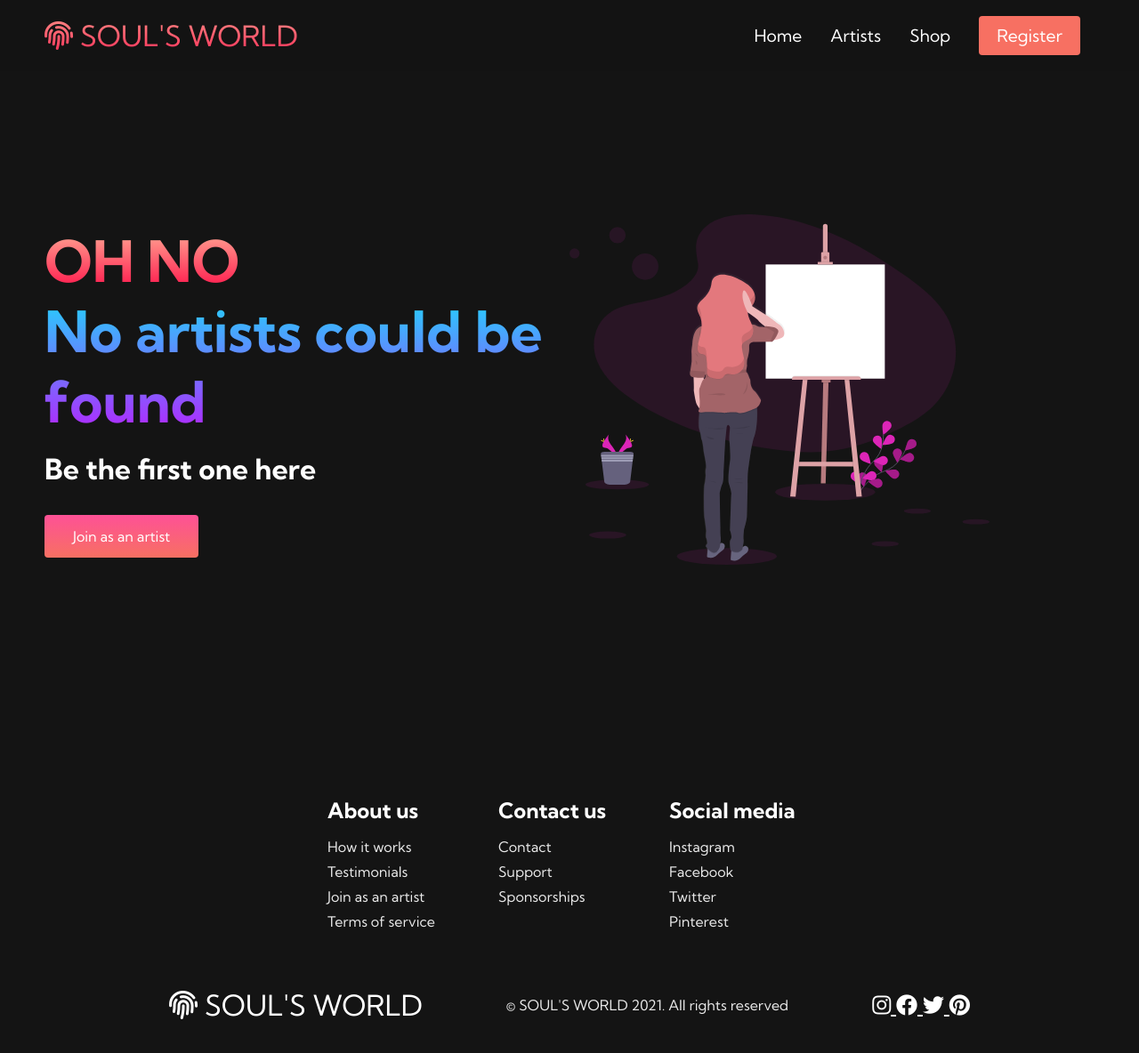
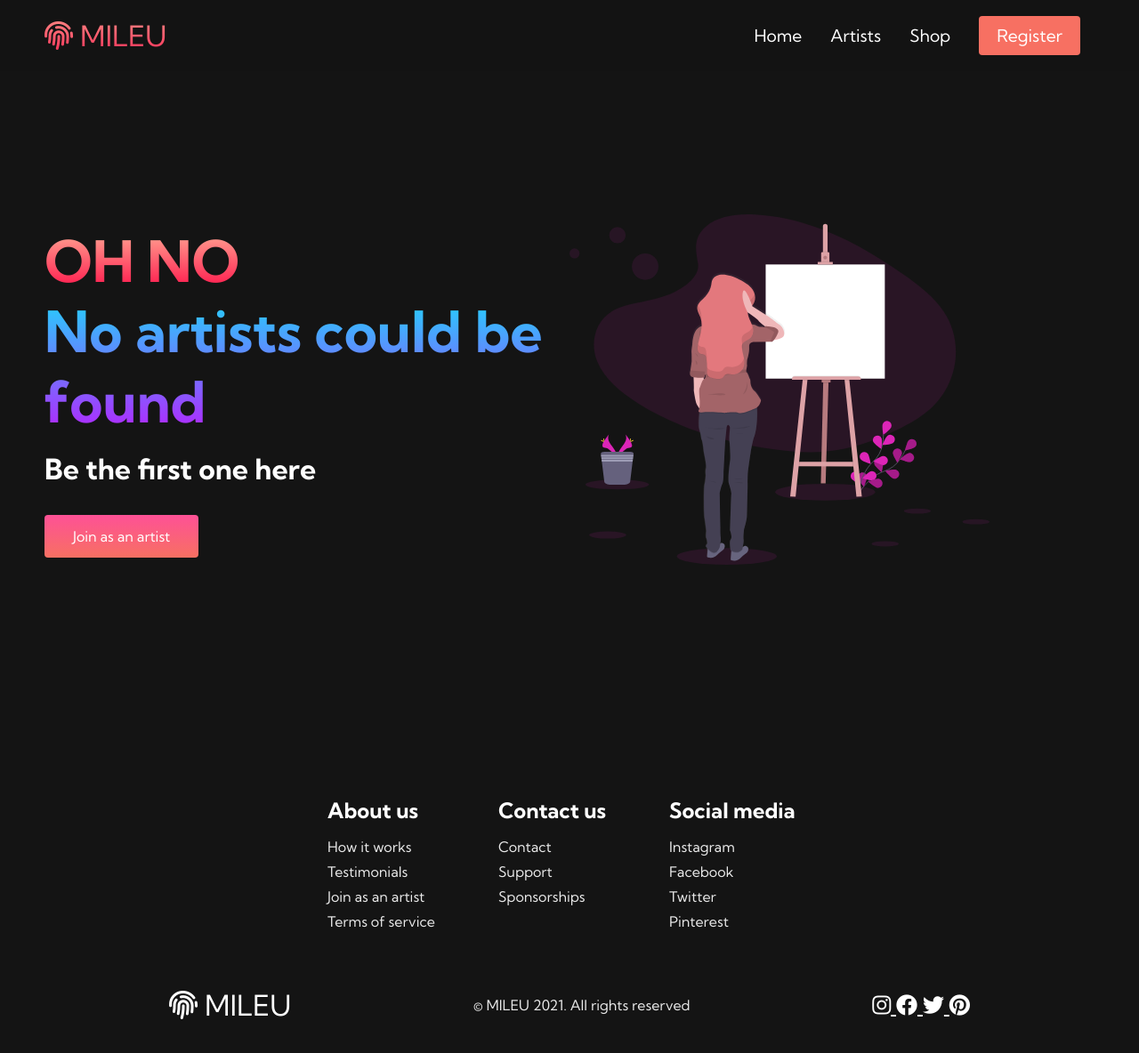
Before and after one commit to SabinaIulia/SabinaIulia.github.io, a plain HTML site: page artists.html in a window 1280 px wide. Shown: the whole page at 89% size. Drawn offline with Linux system fonts and the light colour scheme.

Commit message:
Update artists.html

```diff
--- a/artists.html
+++ b/artists.html
@@ -5,7 +5,7 @@
     <meta charset="UTF-8">
     <meta http-equiv="X-UA-Compatible" content="IE=edge">
     <meta name="viewport" content="width=device-width, initial-scale=1.0">
-    <title>SOUL'S WORLD</title>
+    <title>MILEU</title>
     <link rel="stylesheet" href="styles.css">
     <link rel="stylesheet" href="https://use.fontawesome.com/releases/v5.15.3/css/all.css" integrity="sha384-SZXxX4whJ79/gErwcOYf+zWLeJdY/qpuqC4cAa9rOGUstPomtqpuNWT9wdPEn2fk" crossorigin="anonymous">
     <link rel="preconnect" href="https://fonts.gstatic.com">
@@ -14,7 +14,7 @@
 <body>
     <nav class="navbar">
         <div class="navbar__container">
-            <a href="/" id="navbar__logo"><i class="fas fa-fingerprint"></i>SOUL'S WORLD</a>
+            <a href="/" id="navbar__logo"><i class="fas fa-fingerprint"></i>MILEU</a>
             <div class="navbar__toggle" id="mobile-menu">
                 <span class="bar"></span>
                 <span class="bar"></span>
@@ -85,9 +85,9 @@
         <div class="social__media--wrap">
             <div class="footer__logo">
                 <a href="/" id="footer__logo"><i class="fas
-                fa-fingerprint"></i>SOUL'S WORLD</a>
+                fa-fingerprint"></i>MILEU</a>
             </div>
-            <p class="website__rights">© SOUL'S WORLD 2021. All rights reserved</p>
+            <p class="website__rights">© MILEU 2021. All rights reserved</p>
             <div class="social__icons">
                 <a href="" class="social__icon--link" target="_blank">
                     <i class="fab fa-instagram"></i>
```
